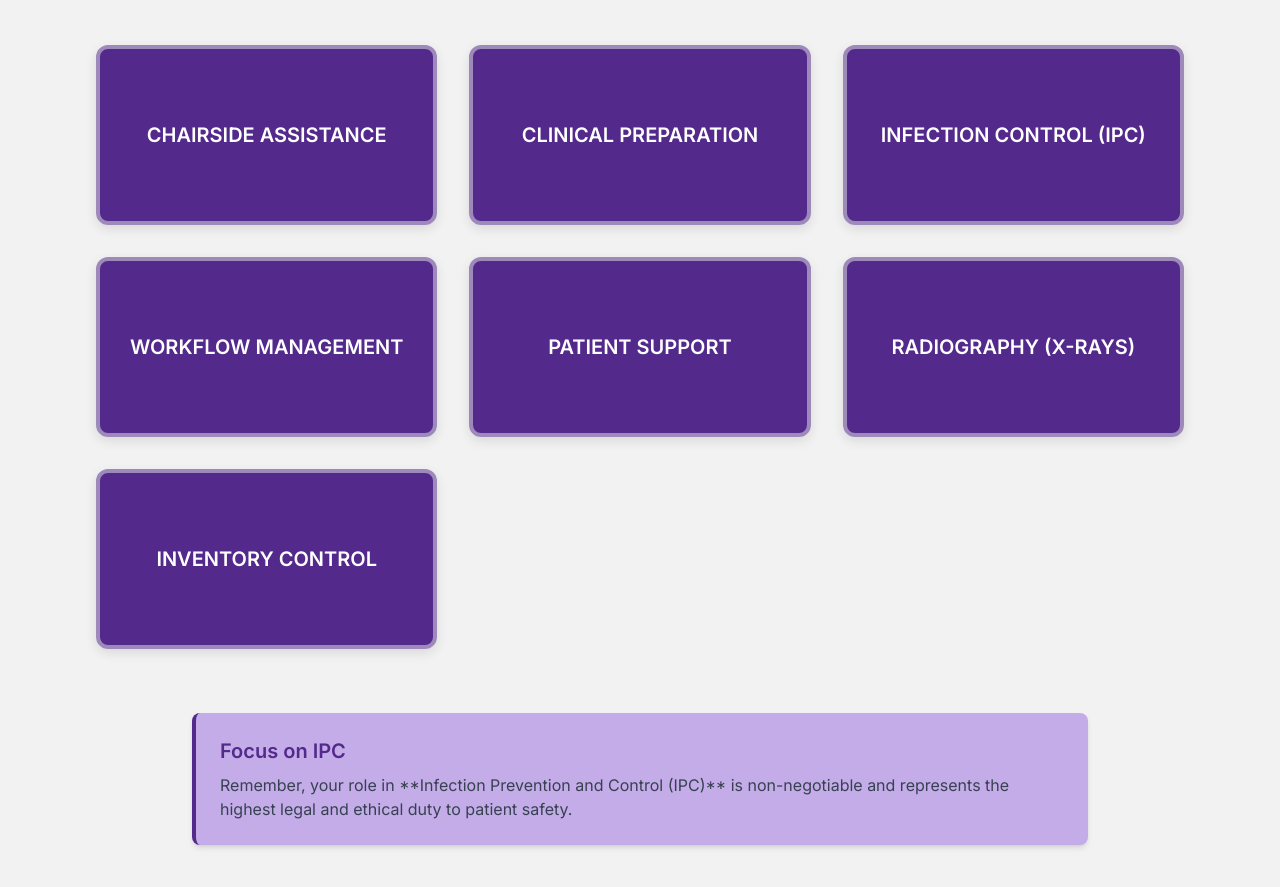
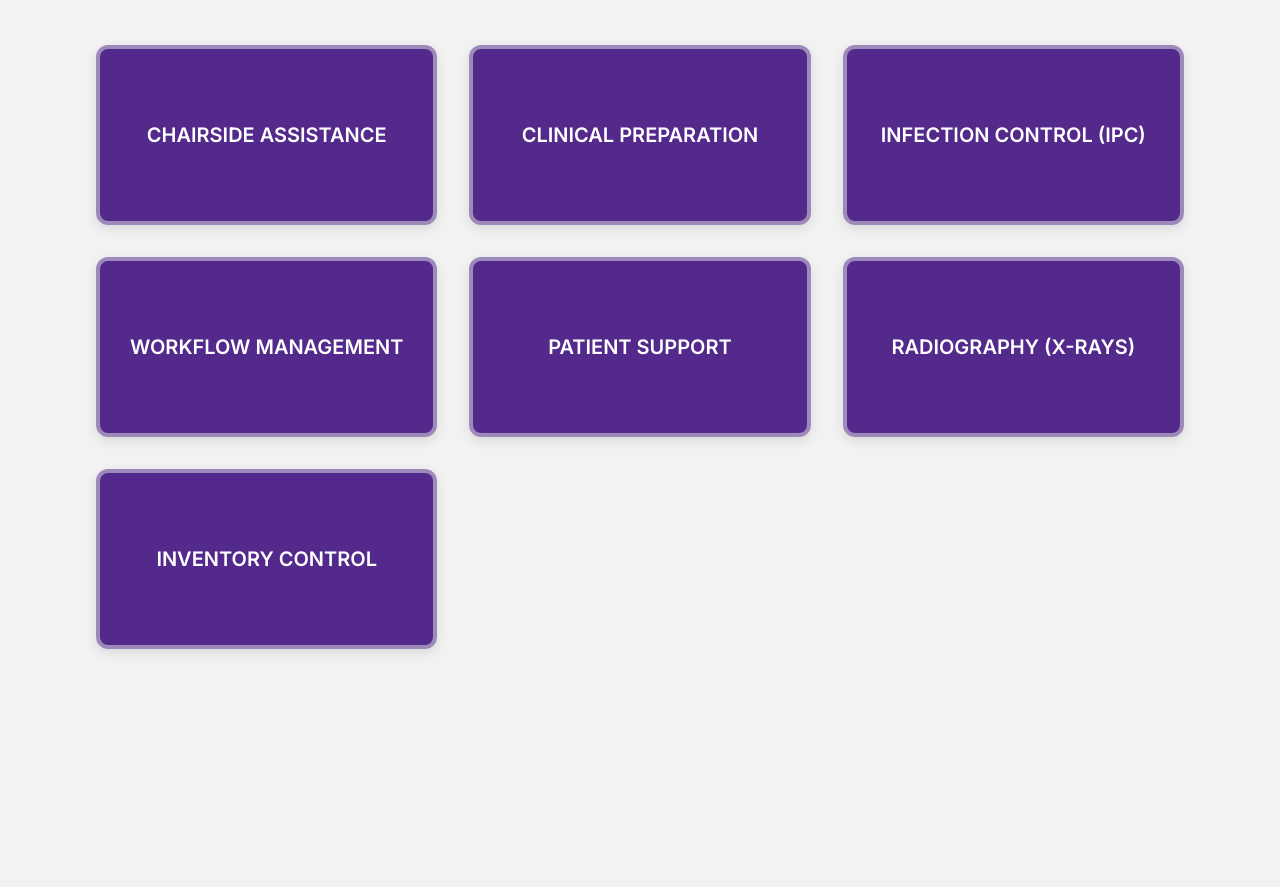
Before and after one commit to DapaLMS1/Roles-and-work-activities-of-a-DA, a plain HTML site: page index.html in a window 1280 px wide. Shown: the part 143-1030 px from the top of the page. After the commit the page ends 840 px from the top, so only its background shows below. Drawn offline with nearby package versions, Linux system fonts and the light colour scheme.

Commit message:
Update index.html

```diff
--- a/index.html
+++ b/index.html
@@ -105,11 +105,6 @@
         <!-- Flip Card Grid Container --><div id="card-grid" class="grid grid-cols-1 md:grid-cols-2 lg:grid-cols-3 gap-8">
             <!-- Cards will be injected here by JavaScript --></div>
 
-        <div class="mt-16 p-6 bg-[--color-highlight] border-l-4 border-[--color-primary] rounded-lg shadow-md max-w-4xl mx-auto">
-            <h3 class="text-xl font-semibold text-[--color-primary] mb-2">Focus on IPC</h3>
-            <p class="text-gray-700">Remember, your role in **Infection Prevention and Control (IPC)** is non-negotiable and represents the highest legal and ethical duty to patient safety.</p>
-        </div>
-
     </div>
 
     <script>
```
